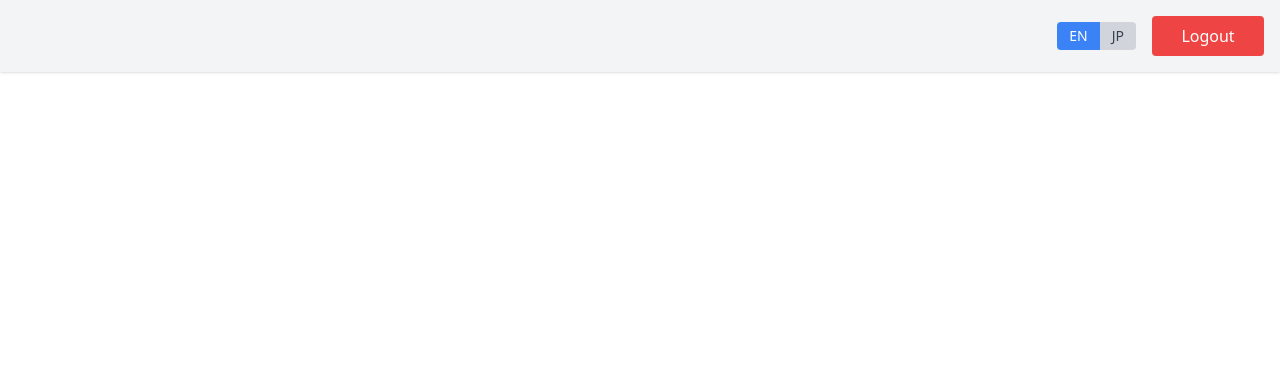
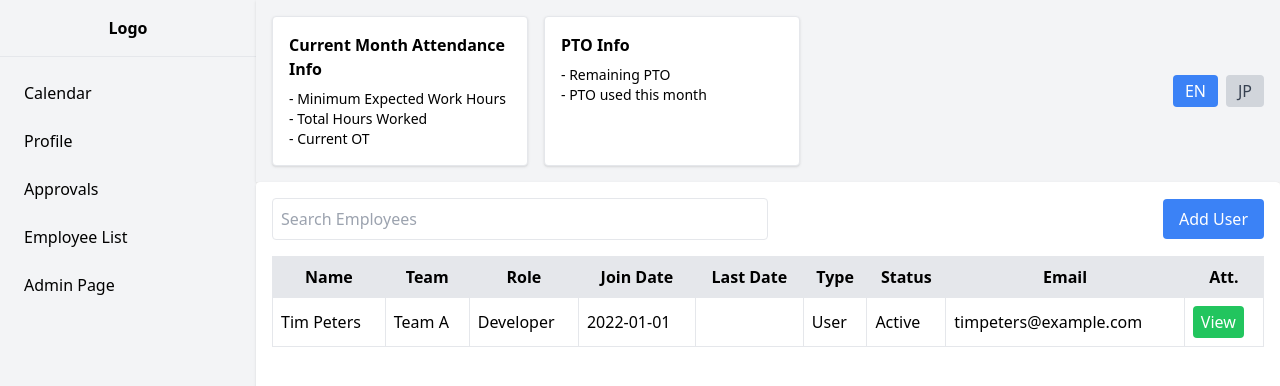
Before and after one commit to CC36-Team-Cherry/Frontend, a Vue app in the folder Breeze/: page /employee in a window 1280 px wide. Before the commit this address had no page. Shown: the top 386 px of the page. Built offline with nearby package versions, Linux system fonts and the light colour scheme; the HTML template or start-up script is replaced by a standard one.

Commit message:
feat:create AdminEmployeeListView and sidebar and headbar

```diff
--- a/Breeze/src/App.vue
+++ b/Breeze/src/App.vue
@@ -1,10 +1,43 @@
 <template>
-  <div>
-    <Header />
-    <router-view />
+  <div class="flex h-screen">
+
+    <Sidebar v-if="showSidebar" class="w-64" />
+
+
+    <div class="flex-1 flex flex-col">
+
+      <component :is="currentHeader" />
+
+
+      <router-view class="flex-1" />
+    </div>
   </div>
 </template>
 
 <script setup>
+import { computed } from 'vue';
+import { useAuthStore } from '@/stores/authStore';
+
 import Header from '@/views/Header.vue';
+import EmployeeHeader from '@/views/EmployeeHeader.vue';
+import Sidebar from '@/views/Sidebar.vue';
+
+const authStore = useAuthStore();
+
+const currentHeader = computed(() => {
+  if (authStore.currentPage === 'EMPLOYEE_LIST') {
+    return EmployeeHeader;
+  } else {
+    return Header;
+  }
+});
+
+const showSidebar = computed(() => authStore.showSidebar);
 </script>
+
+<style scoped>
+
+.h-screen {
+  height: 100vh;
+}
+</style>
--- /dev/null
+++ b/Breeze/src/components/adminView/EmployeeList.vue
@@ -0,0 +1,72 @@
+<template>
+  <div class="bg-white shadow p-4 rounded">
+    <div class="flex justify-between items-center mb-4">
+      <input
+        type="text"
+        :placeholder="$t('employeeList.searchPlaceholder')"
+        v-model="searchTerm"
+        class="border rounded p-2 w-1/2"
+      />
+      <button class="bg-blue-500 text-white py-2 px-4 rounded hover:bg-blue-600">
+        {{ $t('employeeList.addUser') }}
+      </button>
+    </div>
+    <table class="w-full border-collapse border border-gray-300">
+      <thead class="bg-gray-200">
+        <tr>
+          <th class="border p-2">{{ $t('employeeList.tableHeaders.name') }}</th>
+          <th class="border p-2">{{ $t('employeeList.tableHeaders.team') }}</th>
+          <th class="border p-2">{{ $t('employeeList.tableHeaders.role') }}</th>
+          <th class="border p-2">{{ $t('employeeList.tableHeaders.joinDate') }}</th>
+          <th class="border p-2">{{ $t('employeeList.tableHeaders.lastDate') }}</th>
+          <th class="border p-2">{{ $t('employeeList.tableHeaders.type') }}</th>
+          <th class="border p-2">{{ $t('employeeList.tableHeaders.status') }}</th>
+          <th class="border p-2">{{ $t('employeeList.tableHeaders.email') }}</th>
+          <th class="border p-2">{{ $t('employeeList.tableHeaders.att') }}</th>
+        </tr>
+      </thead>
+      <tbody>
+        <tr v-for="employee in filteredEmployees" :key="employee.id">
+          <td class="border p-2">{{ employee.name }}</td>
+          <td class="border p-2">{{ employee.team }}</td>
+          <td class="border p-2">{{ employee.role }}</td>
+          <td class="border p-2">{{ employee.joinDate }}</td>
+          <td class="border p-2">{{ employee.lastDate }}</td>
+          <td class="border p-2">{{ employee.type }}</td>
+          <td class="border p-2">{{ employee.status }}</td>
+          <td class="border p-2">{{ employee.email }}</td>
+          <td class="border p-2">
+            <button class="bg-green-500 text-white px-2 py-1 rounded">
+              {{ $t('employeeList.view') }}
+            </button>
+          </td>
+        </tr>
+      </tbody>
+    </table>
+  </div>
+</template>
+
+<script setup>
+import { ref, computed } from 'vue';
+
+const searchTerm = ref('');
+const employees = ref([
+  {
+    id: 1,
+    name: 'Tim Peters',
+    team: 'Team A',
+    role: 'Developer',
+    joinDate: '2022-01-01',
+    lastDate: '',
+    type: 'User',
+    status: 'Active',
+    email: 'timpeters@example.com',
+  },
+]);
+
+const filteredEmployees = computed(() =>
+  employees.value.filter((employee) =>
+    employee.name.toLowerCase().includes(searchTerm.value.toLowerCase())
+  )
+);
+</script>
--- a/Breeze/src/components/authorization/RegisterOrganization.vue
+++ b/Breeze/src/components/authorization/RegisterOrganization.vue
@@ -100,10 +100,10 @@ const handleSubmit = () => {
   }
 
 
-  authStore.setOrganization({
+  /*authStore.setOrganization({
     name: formData.value.organizationName,
     details: formData.value.organizationDetails,
-  });
+  });*/
 
   console.log('Registration completed:', formData.value);
   alert(t('register.success'));
--- a/Breeze/src/locales/en.json
+++ b/Breeze/src/locales/en.json
@@ -20,5 +20,31 @@
     "submit": "Submit",
     "success": "Registration successful",
     "errorFillAllFields": "Please fill all required fields"
+  },
+  "employeeList": {
+    "title": "Employee List",
+    "searchPlaceholder": "Search Employees",
+    "addUser": "Add User",
+    "tableHeaders": {
+      "name": "Name",
+      "team": "Team",
+      "role": "Role",
+      "joinDate": "Join Date",
+      "lastDate": "Last Date",
+      "type": "Type",
+      "status": "Status",
+      "email": "Email",
+      "att": "Att."
+    },
+    "view": "View",
+    "employeeHeader": {
+      "currentMonthInfo": "Current Month Attendance Info",
+      "expectedHours": "Minimum Expected Work Hours",
+      "totalHours": "Total Hours Worked",
+      "currentOT": "Current OT",
+      "ptoInfo": "PTO Info",
+      "remainingPTO": "Remaining PTO",
+      "ptoUsed": "PTO used this month"
     }
   }
+}
--- a/Breeze/src/locales/ja.json
+++ b/Breeze/src/locales/ja.json
@@ -1,5 +1,5 @@
 {
-    "Logout":"ログアウト",
+  "Logout": "ログアウト",
   "welcome": "ようこそ",
   "language": {
     "en": "EN",
@@ -20,5 +20,31 @@
     "submit": "送信",
     "success": "登録が成功しました",
     "errorFillAllFields": "すべての必須フィールドに入力してください"
+  },
+  "employeeList": {
+    "title": "従業員リスト",
+    "searchPlaceholder": "従業員を検索",
+    "addUser": "ユーザーを追加",
+    "tableHeaders": {
+      "name": "名前",
+      "team": "チーム",
+      "role": "役割",
+      "joinDate": "入社日",
+      "lastDate": "退社日",
+      "type": "タイプ",
+      "status": "ステータス",
+      "email": "メールアドレス",
+      "att": "出席"
+    },
+    "view": "表示",
+    "employeeHeader": {
+      "currentMonthInfo": "今月の出勤情報",
+      "expectedHours": "最低勤務時間",
+      "totalHours": "総勤務時間",
+      "currentOT": "現在の残業時間",
+      "ptoInfo": "有給情報",
+      "remainingPTO": "残りの有給日数",
+      "ptoUsed": "今月使用した有給"
     }
   }
+}
--- a/Breeze/src/router/index.ts
+++ b/Breeze/src/router/index.ts
@@ -1,26 +1,45 @@
-import { createRouter, createWebHistory } from "vue-router";
-import LoginForm from "@/components/authorization/LoginForm.vue";
-import RegisterOrganization from "@/components/authorization/RegisterOrganization.vue";
+import { createRouter, createWebHistory } from 'vue-router';
+import { useAuthStore } from '@/stores/authStore';
+import { AppPageType } from '@/types/AppState';
 
+import LoginForm from '@/components/authorization/LoginForm.vue';
+import RegisterOrganization from '@/components/authorization/RegisterOrganization.vue';
+import EmployeeList from '@/components/adminView/EmployeeList.vue';
 
 const router = createRouter({
   history: createWebHistory(import.meta.env.BASE_URL),
   routes: [
+    { path: '/', redirect: '/login' },
     {
-      path: "/",
-      redirect: "/login", // Redirect root to /login
-    },
-    {
-      path: "/login",
-      name: "login",
+      path: '/login',
+      name: 'login',
       component: LoginForm,
     },
     {
-      path: "/adminorg",
-      name: "adminorg",
+      path: '/adminorg',
+      name: 'adminorg',
       component: RegisterOrganization,
+    },
+    {
+      path: '/employee',
+      name: 'employee',
+      component: EmployeeList,
     },
   ],
 });
 
+router.beforeEach((to, from, next) => {
+  const authStore = useAuthStore();
+
+  if (to.name === 'login') {
+    authStore.navigateToPage(AppPageType.LOGIN);
+  } else if (to.name === 'adminorg') {
+    authStore.navigateToPage(AppPageType.REGISTRATION);
+  } else if (to.name === 'employee') {
+    authStore.navigateToPage(AppPageType.EMPLOYEE_LIST);
+  }
+
+  next();
+});
+
 export default router;
--- a/Breeze/src/stores/authStore.ts
+++ b/Breeze/src/stores/authStore.ts
@@ -1,4 +1,5 @@
 import { defineStore } from 'pinia';
+import { AppPageType } from '@/types/AppState';
 
 interface User {
   name: string;
@@ -9,25 +10,28 @@ interface Organization {
   name: string;
   details?: string;
 }
-
 export const useAuthStore = defineStore('auth', {
   state: () => ({
     user: null as User | null,
     organization: null as Organization | null,
+    currentPage: AppPageType.LOGIN,
   }),
   actions: {
     login(user: User) {
       this.user = user;
+      this.currentPage = AppPageType.EMPLOYEE_LIST;
     },
     logout() {
       this.user = null;
       this.organization = null;
+      this.currentPage = AppPageType.LOGIN;
     },
-    setOrganization(organization: Organization) {
-      this.organization = organization;
+    navigateToPage(pageType: AppPageType) {
+      this.currentPage = pageType;
     },
   },
   getters: {
     isAuthenticated: (state) => !!state.user,
+    showSidebar: (state) => state.currentPage === AppPageType.EMPLOYEE_LIST,
   },
 });
--- /dev/null
+++ b/Breeze/src/types/AppState.ts
@@ -0,0 +1,6 @@
+// src/types/AppState.ts
+export enum AppPageType {
+    LOGIN = 'LOGIN',
+    REGISTRATION = 'REGISTRATION',
+    EMPLOYEE_LIST = 'EMPLOYEE_LIST',
+  }
--- /dev/null
+++ b/Breeze/src/views/EmployeeHeader.vue
@@ -0,0 +1,50 @@
+<template>
+    <header class="flex justify-between items-center p-4 bg-gray-100 shadow">
+
+      <div class="flex gap-4">
+        <div class="p-4 shadow bg-white rounded border w-64">
+          <h3 class="font-bold mb-2">{{ $t('employeeList.employeeHeader.currentMonthInfo') }}</h3>
+          <ul class="text-sm">
+            <li>- {{ $t('employeeList.employeeHeader.expectedHours') }}</li>
+            <li>- {{ $t('employeeList.employeeHeader.totalHours') }}</li>
+            <li>- {{ $t('employeeList.employeeHeader.currentOT') }}</li>
+          </ul>
+        </div>
+        <div class="p-4 shadow bg-white rounded border w-64">
+          <h3 class="font-bold mb-2">{{ $t('employeeList.employeeHeader.ptoInfo') }}</h3>
+          <ul class="text-sm">
+            <li>- {{ $t('employeeList.employeeHeader.remainingPTO') }}</li>
+            <li>- {{ $t('employeeList.employeeHeader.ptoUsed') }}</li>
+          </ul>
+        </div>
+      </div>
+
+
+      <div class="flex items-center space-x-2">
+        <button
+          @click="switchLanguage('en-US')"
+          :class="locale === 'en-US' ? 'bg-blue-500 text-white' : 'bg-gray-300 text-gray-700'"
+          class="py-1 px-3 rounded hover:bg-blue-600 transition duration-200"
+        >
+          {{ $t('language.en') }}
+        </button>
+        <button
+          @click="switchLanguage('ja-JP')"
+          :class="locale === 'ja-JP' ? 'bg-blue-500 text-white' : 'bg-gray-300 text-gray-700'"
+          class="py-1 px-3 rounded hover:bg-blue-600 transition duration-200"
+        >
+          {{ $t('language.jp') }}
+        </button>
+      </div>
+    </header>
+  </template>
+
+  <script setup>
+  import { useI18n } from 'vue-i18n';
+
+  const { locale } = useI18n();
+
+  const switchLanguage = (lang) => {
+    locale.value = lang;
+  };
+  </script>
--- /dev/null
+++ b/Breeze/src/views/Sidebar.vue
@@ -0,0 +1,18 @@
+<template>
+    <aside class="w-64 bg-gray-100 h-full shadow-md flex flex-col">
+      <div class="p-4 text-center font-bold border-b">Logo</div>
+      <nav class="flex-1 p-4 space-y-2">
+        <router-link to="/calendar" class="block p-2 hover:bg-gray-200 rounded">Calendar</router-link>
+        <router-link to="/profile" class="block p-2 hover:bg-gray-200 rounded">Profile</router-link>
+        <router-link to="/approvals" class="block p-2 hover:bg-gray-200 rounded">Approvals</router-link>
+        <router-link to="/employee" class="block p-2 hover:bg-gray-200 rounded">Employee List</router-link>
+        <router-link to="/admin" class="block p-2 hover:bg-gray-200 rounded">Admin Page</router-link>
+      </nav>
+    </aside>
+  </template>
+
+  <style scoped>
+  .h-full {
+    height: 100vh;
+  }
+  </style>
```
Lines whose indentation alone changed are shown as unchanged.
